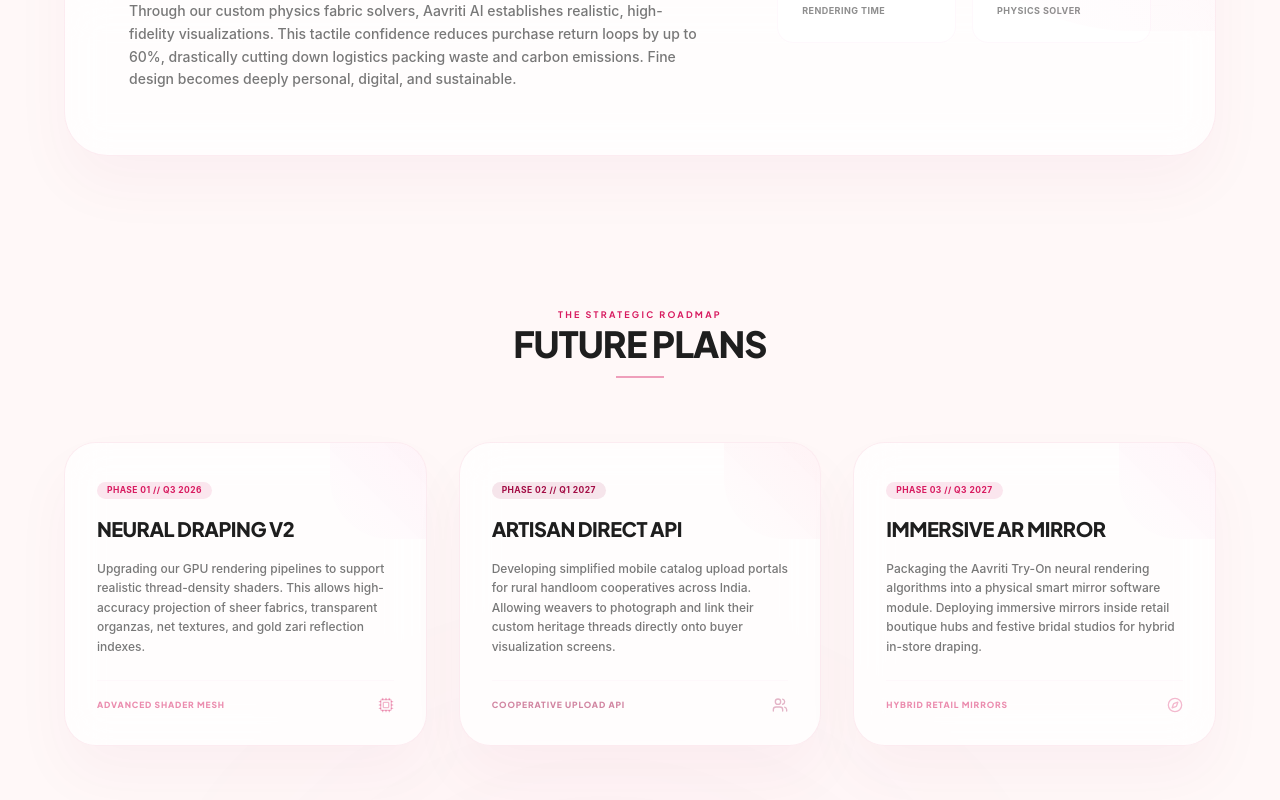
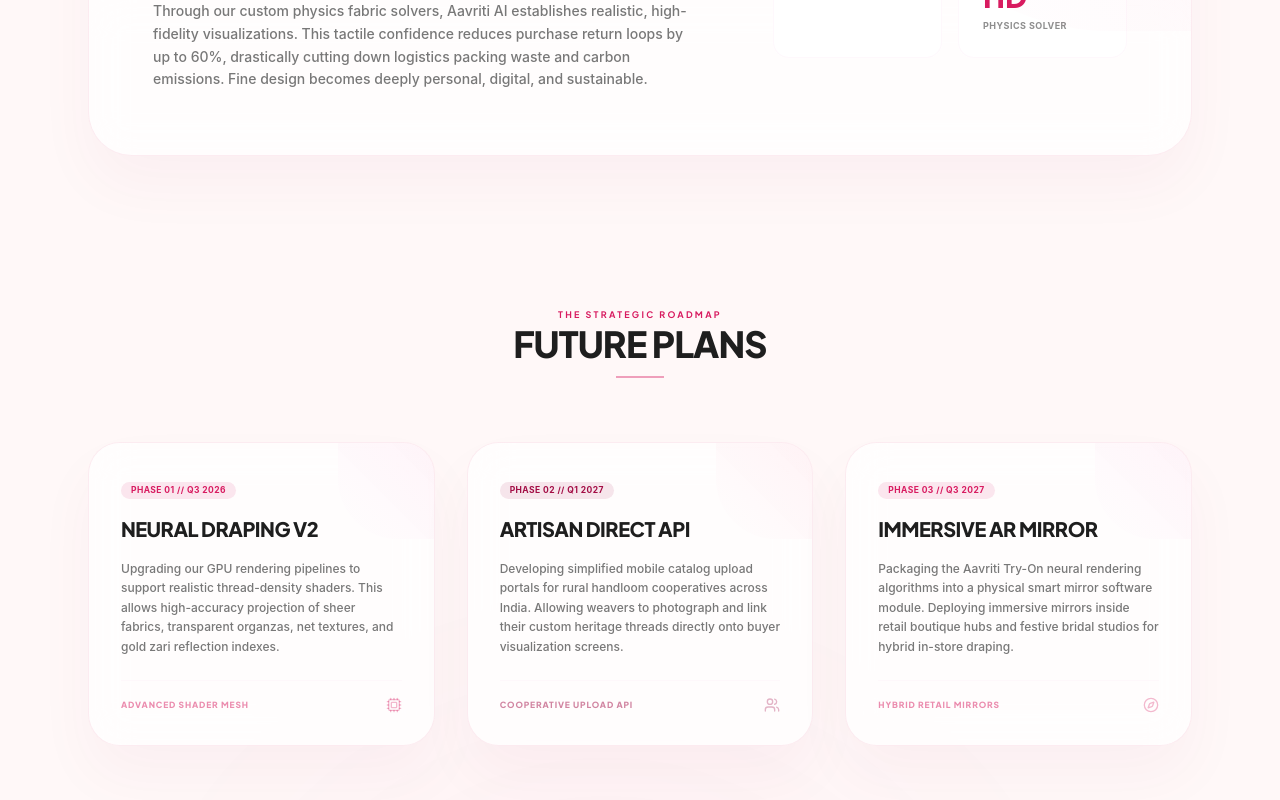
Before and after one commit to debanjann89/Avriti-AI, a React app in the folder frontend/: page /about in a window 1280 px wide. Shown: the part 1147-1947 px from the top of the page. Built offline with nearby package versions, Linux system fonts and the light colour scheme; the HTML template or start-up script is replaced by a standard one; a web font is replaced by a local one.

Commit message:
design: tighten About Page container width and column gap for cohesive layout spacing

```diff
--- a/frontend/src/pages/AboutPage.jsx
+++ b/frontend/src/pages/AboutPage.jsx
@@ -119,10 +119,10 @@
         </svg>
       </div>
 
-      <div className="max-w-[1440px] mx-auto px-6 sm:px-8 lg:px-16 relative z-10 pt-16 lg:pt-24">
+      <div className="max-w-[1200px] mx-auto px-6 sm:px-8 lg:px-12 relative z-10 pt-16 lg:pt-24">
 
         {/* ================= 1. Widescreen 2-Column Split Hero Layout ================= */}
-        <div className="grid grid-cols-12 gap-8 lg:gap-20 items-center mb-28 lg:mb-36">
+        <div className="grid grid-cols-12 gap-8 lg:gap-12 items-center mb-28 lg:mb-36">
 
           {/* Left Column: Chiseled Text & Info */}
           <div className="col-span-12 lg:col-span-6 space-y-8 text-center lg:text-left">
@@ -151,7 +151,7 @@
           </div>
 
           {/* Right Column: Massive Logo Emblem with Rotating Orbit Halos */}
-          <div className="col-span-12 lg:col-span-6 flex justify-center lg:justify-end relative py-12 lg:py-0 overflow-visible">
+          <div className="col-span-12 lg:col-span-6 flex justify-center lg:justify-center relative py-12 lg:py-0 overflow-visible">
 
             {/* Dedicated Relative Wrapper for Perfect Center Alignment of Logo and Rings! */}
             <div className="relative w-[280px] h-[280px] sm:w-[340px] sm:h-[340px] lg:w-[420px] lg:h-[420px] flex items-center justify-center overflow-visible">
```
